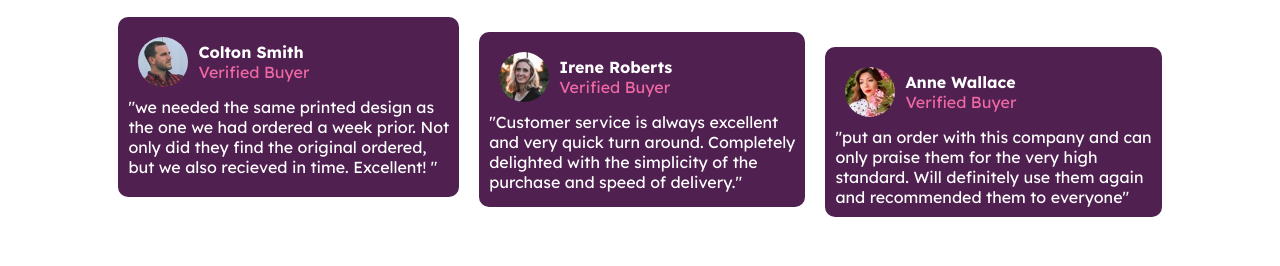
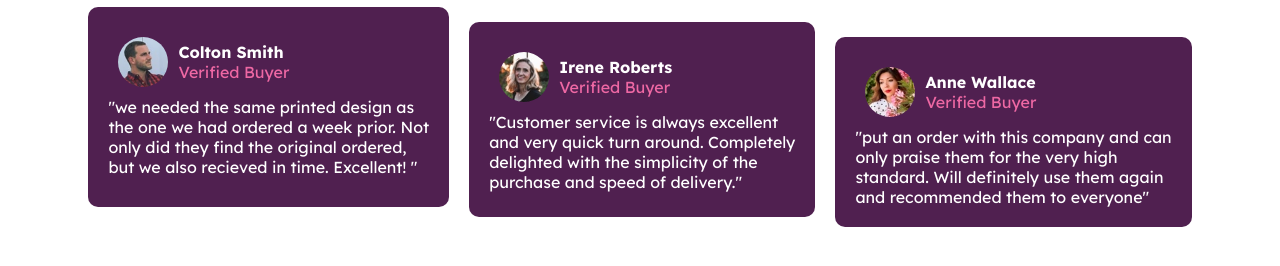
Before and after one commit to valentineudochukwu/social-proof-section, a plain HTML site: page index.html in a window 1280 px wide. Shown: the part 388-654 px from the top of the page. Drawn offline with Linux system fonts and the light colour scheme.

Commit message:
social proof section

```diff
--- a/style.css
+++ b/style.css
@@ -86,7 +86,7 @@ body{
 }
 .hero-card1{
     background-color: hsl(300, 43%, 22%);
-    padding: 10px;
+    padding: 20px;
     border-radius: 10px;
     margin-bottom: 20px;
 }
@@ -95,7 +95,7 @@ body{
 }
 .hero-card2{
     background-color: hsl(300, 43%, 22%);
-    padding: 10px;
+    padding: 20px;
     margin-top: 15px;
     margin-left: 20px;
     border-radius: 10px;
@@ -106,7 +106,7 @@ body{
 }
 .hero-card3{
     background-color: hsl(300, 43%, 22%);
-    padding: 10px;
+    padding: 20px;
     margin-top: 30px;
     margin-left: 20px;
     border-radius: 10px;
```
